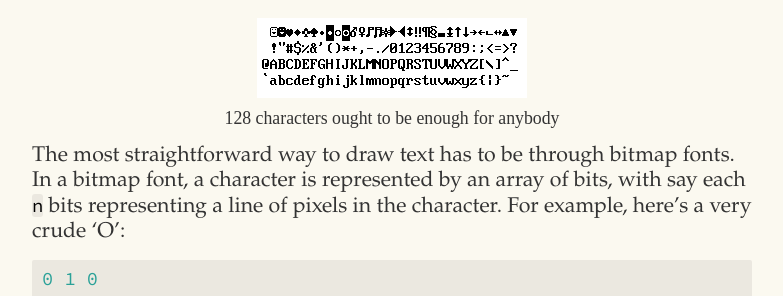
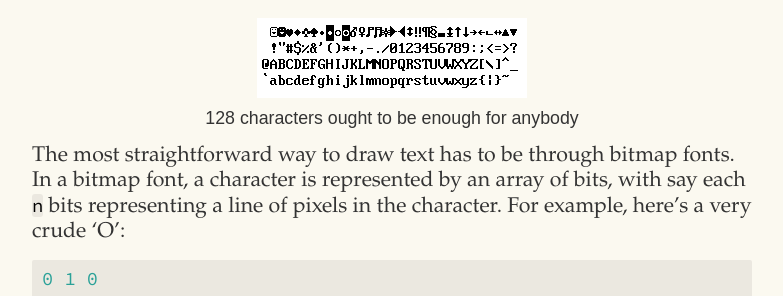
Before and after one commit to 29jm/29jm.github.io, a Jekyll site: the page built from _posts/2019-12-15-window-manager.markdown, in a window 1280 px wide. Shown: the part 3173-3469 px from the top of the page, without its empty margins (248-1031 px from the left). Built offline with Jekyll 4.4.1, drawn with Linux system fonts in a browser that asks for light colours; some web fonts are replaced.

Commit message:
fix Avenir font, hopefully

```diff
--- a/_layouts/default.html
+++ b/_layouts/default.html
@@ -10,6 +10,7 @@
     <![endif]-->
 
     <link rel="stylesheet" type="text/css" href="{{ site.baseurl }}/style.css" />
+    <link rel="stylesheet" href="https://fonts.googleapis.com/css?family=Avenir" />
     <link rel="alternate" type="application/rss+xml" title="{{ site.name }} - {{ site.description }}" href="{{ site.baseurl }}/feed.xml" />
     {% include analytics.html %}
   </head>
--- a/_sass/_variables.scss
+++ b/_sass/_variables.scss
@@ -14,8 +14,6 @@
 $lightGray: #ebe8e0;
 $white: #fbf9f0;
 
-@import url('https://fonts.googleapis.com/css?family=Avenir');
-
 // Font stacks
 $helvetica: "Palatino Linotype", Arial;
 $helveticaNeue: "Avenir", Arial;
--- a/style.scss
+++ b/style.scss
@@ -249,7 +249,7 @@
   text-align: center;
   font-size: smaller;
   margin-top: 10px;
-  font-family: Avenir;
+  font-family: $helveticaNeue;
 }
 
 .post video {
```
